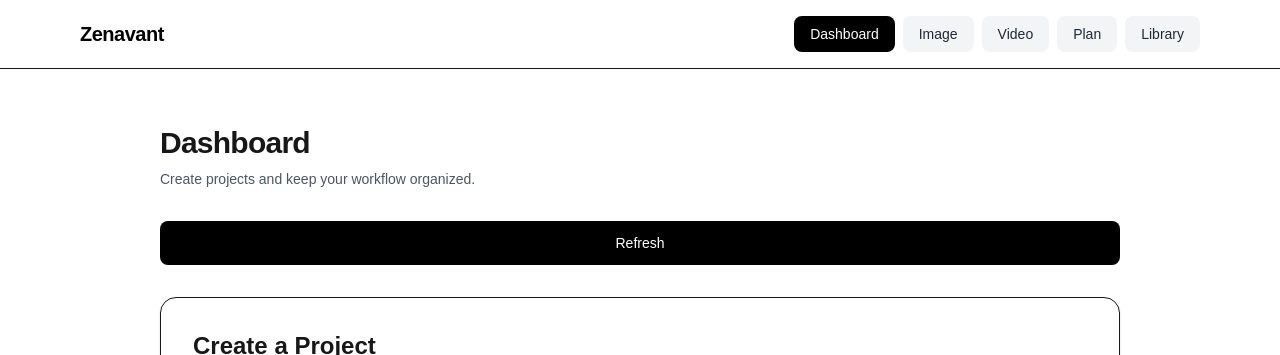
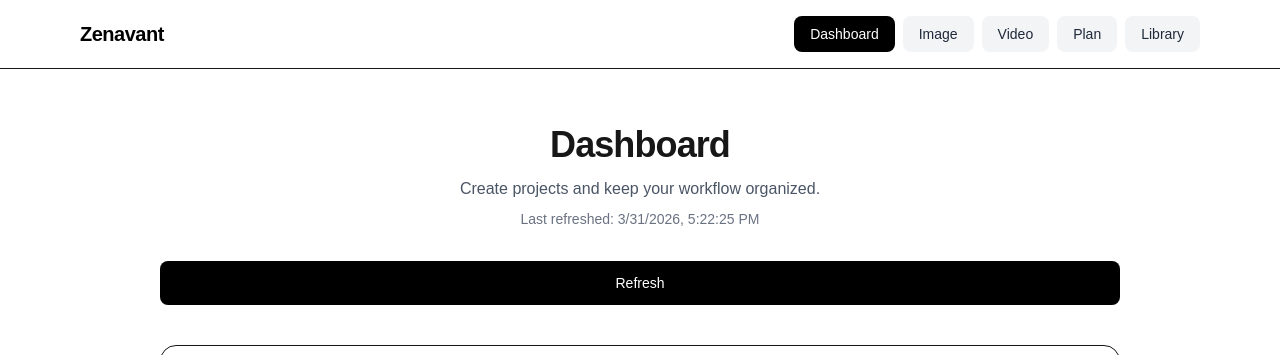
Before and after one commit to tamalock57/zenavant, a Next.js app: page /dashboard in a window 1280 px wide. Shown: the top 355 px of the page. Built offline with nearby package versions, Linux system fonts and the light colour scheme; no server answers; the database is empty.

Commit message:
Fix dashboard project list for current schema

```diff
--- a/app/dashboard/page.tsx
+++ b/app/dashboard/page.tsx
@@ -5,9 +5,10 @@
 
 type Project = {
   id: string;
-  name: string;
-  description?: string | null;
-  created_at?: string | null;
+  name: string | null;
+  description: string | null;
+  created_at: string | null;
+  status?: string | null;
 };
 
 function formatDate(value?: string | null) {
@@ -22,9 +23,10 @@
   const [name, setName] = useState("");
   const [description, setDescription] = useState("");
   const [loading, setLoading] = useState(true);
+  const [refreshing, setRefreshing] = useState(false);
   const [creating, setCreating] = useState(false);
-  const [refreshing, setRefreshing] = useState(false);
   const [error, setError] = useState<string | null>(null);
+  const [lastRefreshed, setLastRefreshed] = useState<string>("");
 
   async function loadProjects(showLoading = true) {
     try {
@@ -33,12 +35,13 @@
 
       const { data, error } = await supabase
         .from("projects")
-        .select("id, name, description, created_at")
+        .select("id, name, description, created_at, status")
         .order("created_at", { ascending: false });
 
       if (error) throw error;
 
       setProjects(data ?? []);
+      setLastRefreshed(new Date().toLocaleString());
     } catch (err) {
       console.error("Dashboard load failed:", err);
       setError("Could not load projects.");
@@ -50,7 +53,7 @@
 
   async function handleRefresh() {
     setRefreshing(true);
-    await loadProjects(true);
+    await loadProjects(false);
   }
 
   async function handleCreateProject(e: React.FormEvent) {
@@ -73,7 +76,7 @@
             status: "active",
           },
         ])
-        .select("id, name, description, created_at")
+        .select("id, name, description, created_at, status")
         .single();
 
       if (error) throw error;
@@ -81,6 +84,7 @@
       setProjects((prev) => [data, ...prev]);
       setName("");
       setDescription("");
+      setLastRefreshed(new Date().toLocaleString());
     } catch (err) {
       console.error("Create project failed:", err);
       alert("Could not create project.");
@@ -95,22 +99,25 @@
 
   return (
     <main className="mx-auto max-w-6xl px-4 py-8">
-      <div className="mb-8">
-        <h1 className="text-3xl font-semibold tracking-tight">Dashboard</h1>
-        <p className="mt-2 text-sm text-gray-600">
+      <div className="mb-8 text-center">
+        <h1 className="text-4xl font-semibold tracking-tight">Dashboard</h1>
+        <p className="mt-3 text-base text-gray-600">
           Create projects and keep your workflow organized.
         </p>
+        {lastRefreshed && (
+          <p className="mt-2 text-sm text-gray-500">Last refreshed: {lastRefreshed}</p>
+        )}
       </div>
 
       <button
         onClick={handleRefresh}
         disabled={refreshing}
-        className="mb-8 w-full rounded-lg bg-black px-4 py-3 text-sm font-medium text-white transition hover:opacity-90 disabled:cursor-not-allowed disabled:opacity-60"
+        className="mb-10 w-full rounded-lg bg-black px-4 py-3 text-sm font-medium text-white transition hover:opacity-90 disabled:cursor-not-allowed disabled:opacity-60"
       >
         {refreshing ? "Refreshing..." : "Refresh"}
       </button>
 
-      <div className="grid gap-8">
+      <div className="grid gap-10">
         <section className="rounded-2xl border bg-white p-8 shadow-sm">
           <h2 className="text-2xl font-semibold">Create a Project</h2>
           <p className="mt-2 text-sm text-gray-600">
@@ -164,7 +171,9 @@
           ) : error ? (
             <div className="text-sm text-red-700">{error}</div>
           ) : projects.length === 0 ? (
-            <div className="text-sm text-gray-600">No projects yet.</div>
+            <div className="rounded-xl border p-4 text-sm text-gray-600">
+              No projects yet.
+            </div>
           ) : (
             <div className="space-y-4">
               {projects.map((project) => (
```
